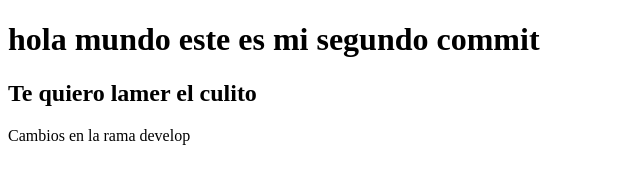
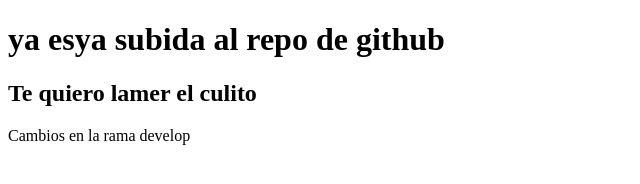
Before and after one commit to jnicolas2000/ProyectoDesarrollo, a plain HTML site: page index.html in a window 1280 px wide. Shown: the whole page, without its empty margins (0-640 px from the left). Drawn offline with Linux system fonts and the light colour scheme.

Commit message:
segundo commit con mods de texto

```diff
--- a/index.html
+++ b/index.html
@@ -8,7 +8,7 @@
 </head>
 <body>
 
-   <h1>hola mundo este es mi segundo commit</h1>
+   <h1>ya esya subida al repo de github</h1>
    <h2>Te quiero lamer el culito</h2>
    <span>Cambios en la rama develop</span>
 
```
